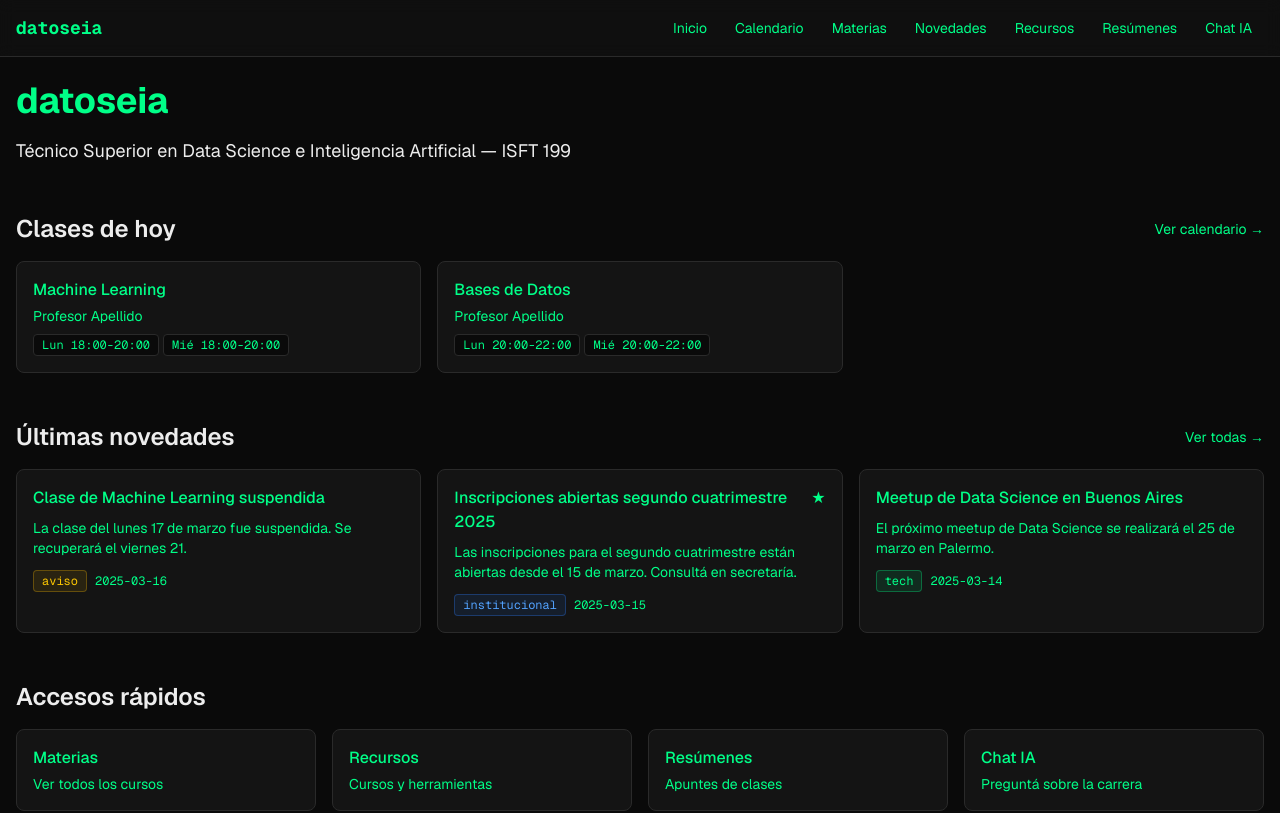
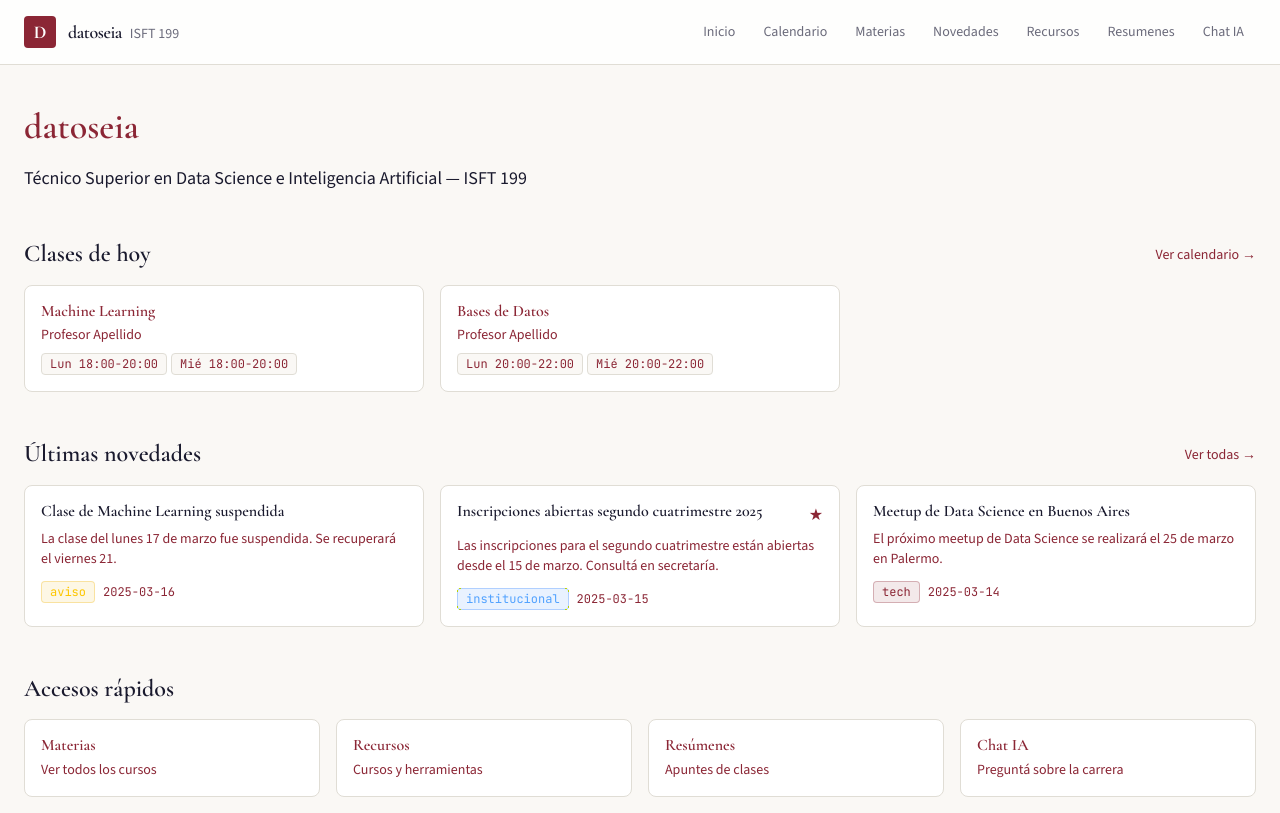
Before and after one commit to amengual-ln/datoseia, a Next.js app: page / in a window 1280 px wide. Shown: the top 813 px of the page. Built offline with nearby package versions, Linux system fonts and the light colour scheme.

Commit message:
update styling

```diff
--- a/src/app/globals.css
+++ b/src/app/globals.css
@@ -1,41 +1,122 @@
 @import "tailwindcss";
 
 :root {
-  --background: #0a0a0a;
-  --foreground: #ededed;
-  --accent: #00ff88;
-  --accent-dim: #00cc6a;
-  --surface: #141414;
-  --border: #2a2a2a;
+  --background: #faf8f5;
+  --foreground: #1a1a2e;
+  --surface: #ffffff;
+  --surface-raised: #f5f3ef;
+  --border: #e0ddd5;
+  --accent: #8b2635;
+  --accent-light: #c4434d;
+  --accent-muted: #e8d5d7;
+  --muted: #6b6b7b;
+  --ring: #8b263540;
 }
 
 @theme inline {
   --color-background: var(--background);
   --color-foreground: var(--foreground);
+  --color-surface: var(--surface);
+  --color-surface-raised: var(--surface-raised);
+  --color-border: var(--border);
   --color-accent: var(--accent);
-  --color-accent-dim: var(--accent-dim);
-  --color-surface: var(--surface);
-  --color-border: var(--border);
-  --font-sans: var(--font-geist-sans);
-  --font-mono: var(--font-geist-mono);
+  --color-accent-light: var(--accent-light);
+  --color-accent-muted: var(--accent-muted);
+  --color-muted: var(--muted);
+  --color-ring: var(--ring);
+  --font-serif: 'Cormorant Garamond', 'Georgia', serif;
+  --font-sans: 'Source Sans 3', 'Helvetica Neue', sans-serif;
+  --font-mono: 'JetBrains Mono', 'Fira Code', monospace;
 }
 
 * {
   box-sizing: border-box;
 }
 
+html {
+  scroll-behavior: smooth;
+}
+
 body {
   background: var(--background);
   color: var(--foreground);
-  font-family: 'Geist', Arial, sans-serif;
+  font-family: var(--font-sans);
   min-height: 100vh;
+  line-height: 1.6;
+}
+
+::selection {
+  background: var(--accent-muted);
+  color: var(--accent);
+}
+
+::-webkit-scrollbar {
+  width: 6px;
+  height: 6px;
+}
+
+::-webkit-scrollbar-track {
+  background: var(--surface-raised);
+}
+
+::-webkit-scrollbar-thumb {
+  background: var(--border);
+  border-radius: 3px;
+}
+
+::-webkit-scrollbar-thumb:hover {
+  background: var(--muted);
 }
 
 a {
   color: var(--accent);
   text-decoration: none;
+  transition: color 0.15s ease;
 }
 
 a:hover {
-  text-decoration: underline;
+  color: var(--accent-light);
 }
+
+h1, h2, h3, h4, h5, h6 {
+  font-family: var(--font-serif);
+  font-weight: 600;
+  line-height: 1.2;
+  color: var(--foreground);
+}
+
+.font-serif {
+  font-family: var(--font-serif);
+}
+
+.font-mono {
+  font-family: var(--font-mono);
+}
+
+.text-muted {
+  color: var(--muted);
+}
+
+.text-accent {
+  color: var(--accent);
+}
+
+.bg-surface {
+  background: var(--surface);
+}
+
+.border-border {
+  border-color: var(--border);
+}
+
+.bg-accent-muted {
+  background: var(--accent-muted);
+}
+
+.text-accent-light {
+  color: var(--accent-light);
+}
+
+.bg-surface-raised {
+  background: var(--surface-raised);
+}
--- a/src/app/layout.tsx
+++ b/src/app/layout.tsx
@@ -1,21 +1,9 @@
 import type { Metadata } from "next";
-import { Geist, Geist_Mono } from "next/font/google";
 import "./globals.css";
-import { Nav } from "@/components/nav";
-
-const geistSans = Geist({
-  variable: "--font-geist-sans",
-  subsets: ["latin"],
-});
-
-const geistMono = Geist_Mono({
-  variable: "--font-geist-mono",
-  subsets: ["latin"],
-});
 
 export const metadata: Metadata = {
   title: "datoseia | ISFT 199",
-  description: "Portal del Técnico Superior en Data Science e Inteligencia Artificial - ISFT 199",
+  description: "Portal del Técnico Superior en Data Science e Inteligencia Artificial — ISFT 199",
 };
 
 export default function RootLayout({
@@ -24,12 +12,67 @@ export default function RootLayout({
   children: React.ReactNode;
 }>) {
   return (
-    <html lang="es" className={`${geistSans.variable} ${geistMono.variable} h-full antialiased`}>
-      <body className="min-h-full flex flex-col bg-background text-foreground">
-        <Nav />
-        <main className="flex-1 px-4 py-6 max-w-7xl mx-auto w-full">{children}</main>
-        <footer className="border-t border-border py-4 text-center text-sm text-muted-foreground">
-          <p>ISFT 199 — Técnico Superior en Data Science e Inteligencia Artificial</p>
+    <html lang="es">
+      <head>
+        <link rel="preconnect" href="https://fonts.googleapis.com" />
+        <link rel="preconnect" href="https://fonts.gstatic.com" crossOrigin="anonymous" />
+        <link
+          href="https://fonts.googleapis.com/css2?family=Cormorant+Garamond:ital,wght@0,400;0,500;0,600;0,700;1,400;1,500&family=Source+Sans+3:ital,wght@0,300;0,400;0,500;0,600;0,700;1,400&family=JetBrains+Mono:wght@400;500&display=swap"
+          rel="stylesheet"
+        />
+      </head>
+      <body className="min-h-full flex flex-col bg-background text-foreground antialiased">
+        <header className="border-b border-border bg-surface/80 backdrop-blur-sm sticky top-0 z-50">
+          <div className="max-w-7xl mx-auto px-6">
+            <div className="flex items-center justify-between h-16">
+              <div className="flex items-center gap-3">
+                <div className="w-8 h-8 rounded bg-accent flex items-center justify-center">
+                  <span className="text-white font-serif font-bold text-lg">D</span>
+                </div>
+                <div>
+                  <span className="font-serif font-semibold text-lg tracking-tight">datoseia</span>
+                  <span className="hidden sm:inline text-muted text-sm ml-2">ISFT 199</span>
+                </div>
+              </div>
+              <nav className="flex items-center gap-1">
+                {[
+                  { href: "/", label: "Inicio" },
+                  { href: "/calendario", label: "Calendario" },
+                  { href: "/materias", label: "Materias" },
+                  { href: "/novedades", label: "Novedades" },
+                  { href: "/recursos", label: "Recursos" },
+                  { href: "/resumenes", label: "Resumenes" },
+                  { href: "/chat", label: "Chat IA" },
+                ].map((link) => (
+                  <a
+                    key={link.href}
+                    href={link.href}
+                    className="px-3 py-1.5 text-sm font-sans font-medium rounded-md hover:bg-surface-raised hover:text-accent transition-all duration-150 text-muted hover:text-foreground"
+                  >
+                    {link.label}
+                  </a>
+                ))}
+              </nav>
+            </div>
+          </div>
+        </header>
+
+        <main className="flex-1 px-6 py-10 max-w-7xl mx-auto w-full">{children}</main>
+
+        <footer className="border-t border-border bg-surface-raised mt-16">
+          <div className="max-w-7xl mx-auto px-6 py-8">
+            <div className="flex flex-col md:flex-row items-center justify-between gap-4">
+              <div className="text-center md:text-left">
+                <p className="font-serif font-semibold text-lg">ISFT 199</p>
+                <p className="text-sm text-muted">Tecnico Superior en Data Science e Inteligencia Artificial</p>
+              </div>
+              <div className="flex gap-6 text-sm text-muted">
+                <a href="/calendario" className="hover:text-accent transition-colors">Calendario</a>
+                <a href="/materias" className="hover:text-accent transition-colors">Materias</a>
+                <a href="/chat" className="hover:text-accent transition-colors">Chat IA</a>
+              </div>
+            </div>
+          </div>
         </footer>
       </body>
     </html>
```
Also changed, not shown: 2 other files (tests, documents, lock files or other folders).
